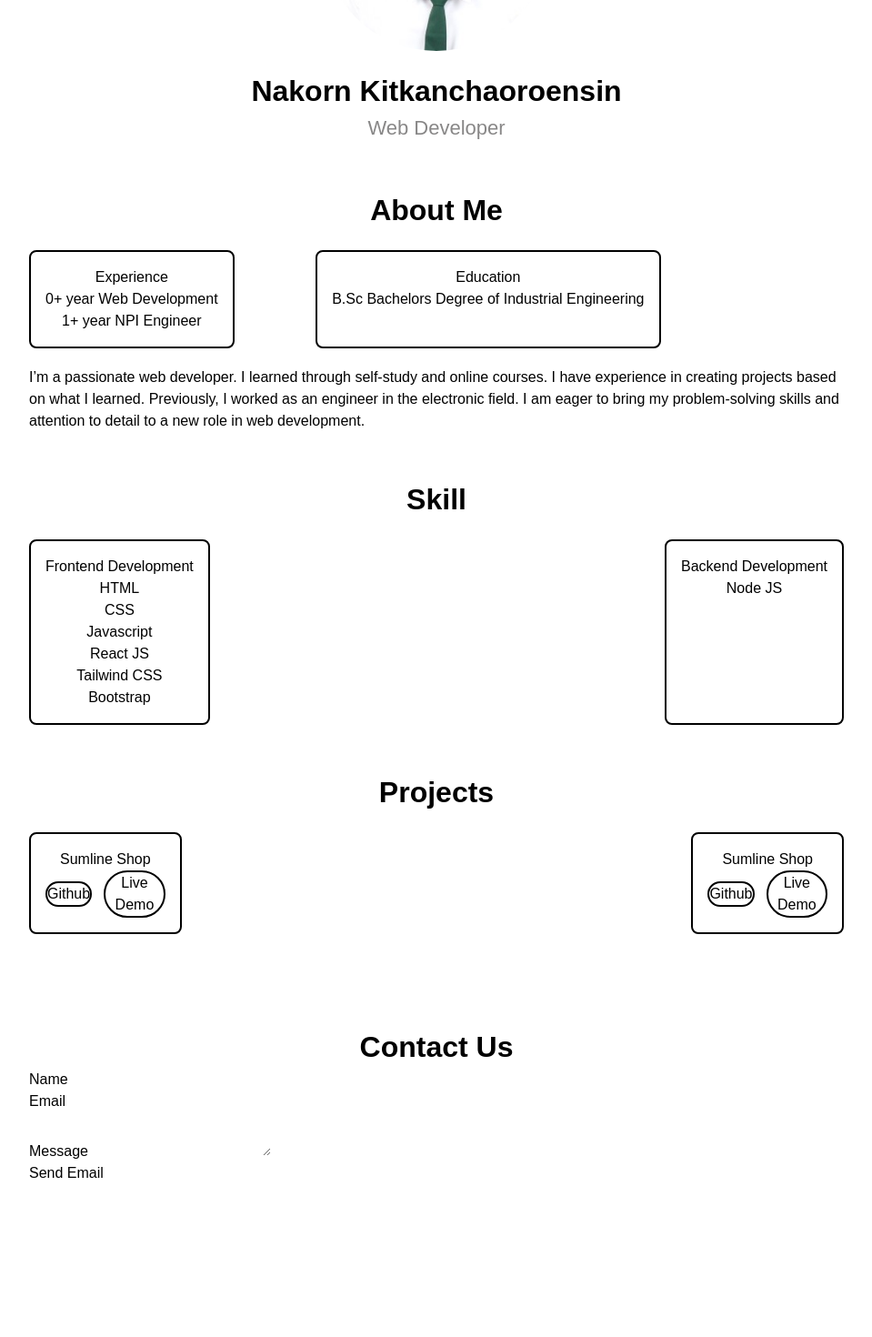
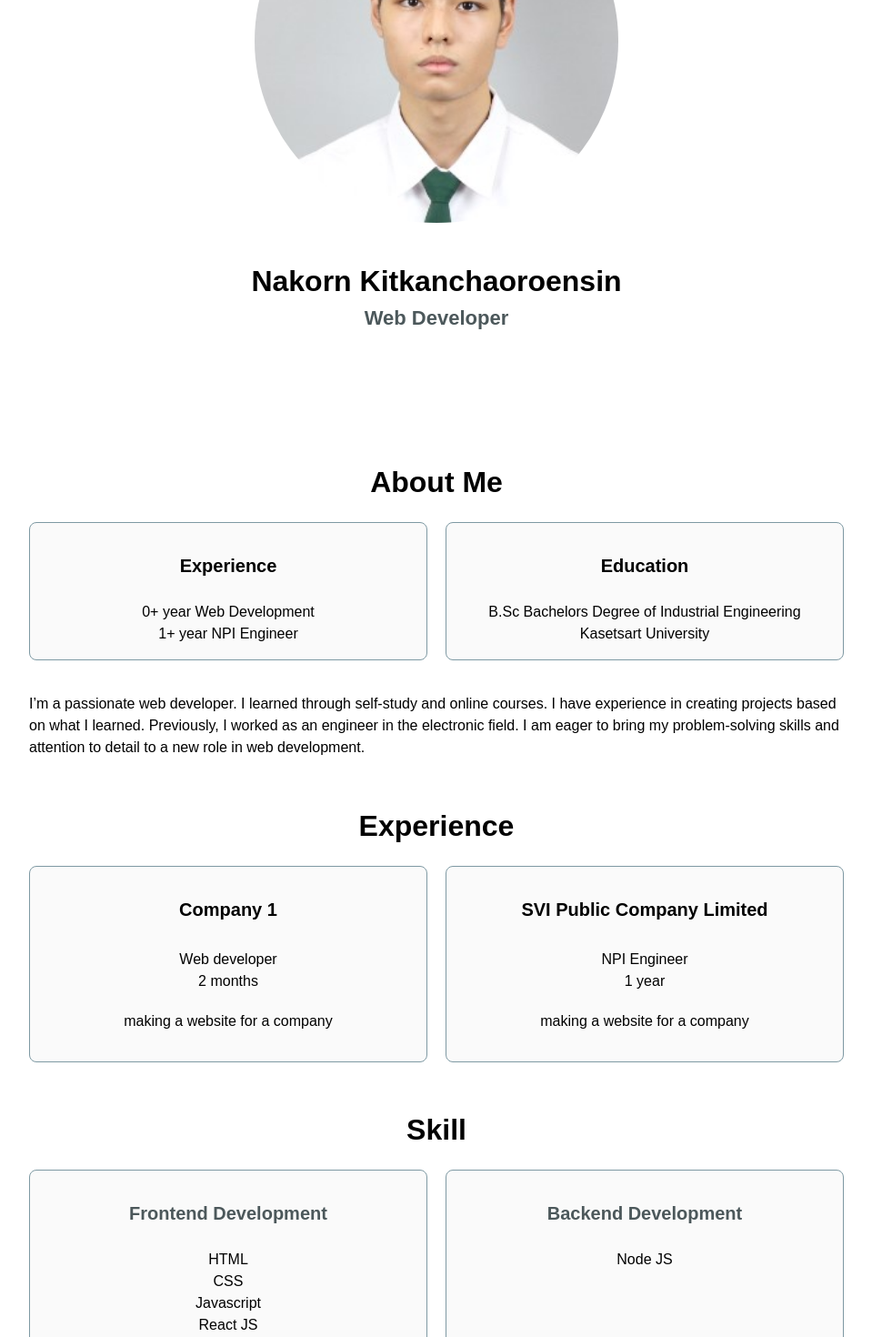
Before and after one commit to NakornKitk/nakorn-portfolio, a Next.js app: page / in a window 1280 px wide. Shown: the part 360-1830 px from the top of the page at 91% size, without its empty margins (160-1119 px from the left). Before the commit the page ends 1712 px from the top, so only its background shows below. Built offline with nearby package versions, Linux system fonts and the light colour scheme.

Commit message:
apply theme

```diff
--- a/app/components/AboutMe.js
+++ b/app/components/AboutMe.js
@@ -5,15 +5,16 @@ function AboutMe() {
         <div className="my-[50px]">
             <h1 className="text-center text-[32px] font-bold">About Me</h1>
 
-            <div className="flex gap-[10%] my-[20px]">
-                <div className="border-2 border-black rounded-lg p-4 text-center">
-                    <p>Experience</p>
+            <div className="flex gap-[20px] my-[20px] w-[100%]">
+                <div className="border border-[#7E99A3] rounded-lg p-4 text-center w-full mb-4 bg-[#FAFAFA] ">
+                    <p className="text-[20px] mb-2 py-4 font-semibold">Experience</p>
                     <p>0+ year Web Development</p>
                     <p>1+ year NPI Engineer</p>
                 </div>
-                <div className="border-2 border-black rounded-lg p-4 text-center">
-                    <p>Education</p>
+                <div className="border border-[#7E99A3] rounded-lg p-4 text-center w-full mb-4 bg-[#FAFAFA]">
+                    <p className="text-[20px] mb-2 py-4 font-semibold">Education</p>
                     <p>B.Sc Bachelors Degree of Industrial Engineering</p>
+                    <p>Kasetsart University</p>
                 </div>
             </div>
 
--- a/app/components/ContactForm.js
+++ b/app/components/ContactForm.js
@@ -42,40 +42,50 @@ export default function ContactForm() {
     };
 
     return (
-        <div className="py-[50px]">
-            <h2 className="text-center text-[32px] font-bold">Contact Us</h2>
-            {status && <p>{status}</p>}
-            <form onSubmit={handleSubmit}>
-                <div>
-                    <label>Name</label>
+        <div className="py-16 bg-[#F4EDD3] px-6 md:px-[20%]">
+            <h2 className="text-center text-3xl md:text-4xl font-bold">Contact Me</h2>
+            {status && <p className="text-center text-green-600">{status}</p>}
+            <form onSubmit={handleSubmit} className="py-6 w-full mx-auto max-w-[600px] space-y-6">
+                <div className="flex flex-col">
+                    <label className="mb-2 text-lg font-semibold">Name</label>
                     <input
                         type="text"
                         name="name"
                         value={formData.name}
                         onChange={handleChange}
                         required
+                        className="border border-gray-400 px-4 py-3 rounded-md text-lg"
                     />
                 </div>
-                <div>
-                    <label>Email</label>
+                <div className="flex flex-col">
+                    <label className="mb-2 text-lg font-semibold">Email</label>
                     <input
                         type="email"
                         name="email"
                         value={formData.email}
                         onChange={handleChange}
                         required
+                        className="border border-gray-400 px-4 py-3 rounded-md text-lg"
                     />
                 </div>
-                <div>
-                    <label>Message</label>
+                <div className="flex flex-col">
+                    <label className="mb-2 text-lg font-semibold">Message</label>
                     <textarea
                         name="message"
                         value={formData.message}
                         onChange={handleChange}
                         required
+                        className="border border-gray-400 px-4 py-3 rounded-md text-lg h-40 resize-none"
                     ></textarea>
                 </div>
-                <button type="submit">Send Email</button>
+                <div className="flex justify-center">
+                    <button
+                        type="submit"
+                        className="mt-4 py-3 w-40 border border-[#4C585B] rounded-full bg-[#4C585B] text-white text-lg hover:bg-[#3A4648] transition duration-300"
+                    >
+                        Send
+                    </button>
+                </div>
             </form>
         </div>
     );
--- /dev/null
+++ b/app/components/Experience.js
@@ -0,0 +1,31 @@
+import React from 'react'
+
+function Experience() {
+  return (
+    <div className="my-[50px]">
+      <h1 className="text-center text-[32px] font-bold">Experience</h1>
+      <div className="flex gap-x-[20px] my-[20px]">
+        <div className="border border-[#7E99A3] bg-[#FAFAFA] rounded-lg p-4 text-center w-full">
+          <h2 className="text-[20px] mb-2 py-4 font-semibold">Company 1</h2>
+          <div className="py-1">
+            <p>Web developer</p>
+            <p>2 months</p>
+          </div>
+          <p className="py-4">making a website for a company</p>
+        </div>
+        <div className="border border-[#7E99A3] bg-[#FAFAFA] rounded-lg p-4 text-center w-full">
+          <h2 className="text-[20px] mb-2 py-4 font-semibold">SVI Public Company Limited</h2>
+          <div className="py-1">
+            <p>NPI Engineer</p>
+            <p>1 year</p>
+          </div>
+          <p className="py-4">making a website for a company</p>
+        </div>
+
+      </div>
+
+    </div>
+  )
+}
+
+export default Experience
--- a/app/components/Header.js
+++ b/app/components/Header.js
@@ -3,9 +3,9 @@ import React from 'react'
 
 function Header() {
   return (
-    <div className="flex justify-between py-[40px]">
-      <p className="text-[24px]">NakornKitk</p>
-      <div className="flex gap-x-[10px] items-center text-[18px]">
+    <div className="flex justify-between py-[20px] px-[15%] text-white bg-[#7E99A3]">
+      <p className="text-[30px]">NakornKitk</p>
+      <div className="flex gap-x-[10px] items-center justify-center text-[18px]">
         <p>About</p>
         <p>Experience</p>
         <p>Projects</p>
--- a/app/components/Projects.js
+++ b/app/components/Projects.js
@@ -1,29 +1,32 @@
 import React from 'react'
+import Image from 'next/image';
 
 function Projects() {
     return (
         <div className="my-[50px]">
             <h1 className="text-center text-[32px] font-bold">Projects</h1>
-            <div className="flex justify-between my-[20px]">
-                <div className="border-2 border-black rounded-lg p-4 text-center">
-                    <h2>Sumline Shop</h2>
+            <div className="flex justify-between my-[20px] gap-x-[20px]">
+                <div className="border border-[#7E99A3] bg-[#FAFAFA] rounded-lg p-4 text-center w-full">
+                    <h2 className="text-[20px] mb-2 py-4 font-semibold">Sumline Shop</h2>
+                    <Image src="/images/project.png" alt="profile" width={700} height={500} className="rounded-lg object-cover mx-[auto] mb-[30px]" />
                     <div className="flex gap-[10%] text-center justify-center items-center">
-                        <div className="border-2 border-black rounded-full">
-                            <p>Github</p>
+                        <div className="border border-[#4C585B] rounded-full w-[100px] bg-[#4C585B]">
+                            <p className="p-[5px] text-white">Github</p>
                         </div>
-                        <div className="border-2 border-black rounded-full">
-                            <p>Live Demo</p>
+                        <div className="border border-[#4C585B] rounded-full w-[100px] bg-[#4C585B]">
+                            <p className="p-[5px] text-white">Live Demo</p>
                         </div>
                     </div>
                 </div>
-                <div className="border-2 border-black rounded-lg p-4 text-center ">
-                    <h2>Sumline Shop</h2>
+                <div className="border border-[#7E99A3] bg-[#FAFAFA] rounded-lg p-4 text-center w-full">
+                    <h2 className="text-[20px] mb-2 py-4 font-semibold">Sumline Shop</h2>
+                    <Image src="/images/project.png" alt="profile" width={700} height={500} className="rounded-lg object-cover mx-[auto] mb-[30px]" />
                     <div className="flex gap-[10%] text-center justify-center items-center">
-                        <div className="border-2 border-black rounded-full">
-                            <p>Github</p>
+                        <div className="border border-[#4C585B] rounded-full w-[100px] bg-[#4C585B]">
+                            <p className="p-[5px] text-white">Github</p>
                         </div>
-                        <div className="border-2 border-black rounded-full">
-                            <p>Live Demo</p>
+                        <div className="border border-[#4C585B] rounded-full w-[100px] bg-[#4C585B]">
+                            <p className="p-[5px] text-white">Live Demo</p>
                         </div>
                     </div>
                 </div>
--- a/app/components/Skill.js
+++ b/app/components/Skill.js
@@ -4,9 +4,9 @@ function Skill() {
   return (
     <div className="my-[50px]">
       <h1 className="text-center text-[32px] font-bold">Skill</h1>
-      <div className="flex justify-between my-[20px]">
-        <div className="border-2 border-black rounded-lg p-4 text-center">
-          <h2>Frontend Development</h2>
+      <div className="flex gap-x-[20px] my-[20px]">
+        <div className="border border-[#7E99A3] bg-[#FAFAFA] rounded-lg p-4 text-center w-full pb-6">
+          <h2 className="text-[20px] mb-2 py-4 font-semibold text-[#4C585B]">Frontend Development</h2>
           <div>
             <p>HTML</p>
             <p></p>
@@ -32,9 +32,9 @@ function Skill() {
             <p></p>
           </div>
         </div>
-        <div className="border-2 border-black rounded-lg p-4 text-center">
-          <h2>Backend Development</h2>
-          <div>
+        <div className="border border-[#7E99A3] bg-[#FAFAFA] rounded-lg p-4 text-center w-full pb-6">
+          <h2 className="text-[20px] mb-2 py-4 font-semibold text-[#4C585B]">Backend Development</h2>
+          <div className="mb-4">
             <p>Node JS</p>
             <p></p>
           </div>
--- a/app/page.js
+++ b/app/page.js
@@ -4,19 +4,28 @@ import AboutMe from "./components/AboutMe";
 import Skill from "./components/Skill";
 import Projects from "./components/Projects";
 import Image from 'next/image';
+import Experience from "./components/Experience";
 
 export default function Home() {
   return (
-    <div className="bg-white text-black min-h-screen px-[15%]">
+    <div className="bg-white text-black min-h-screen">
       <Header />
-      <div className="text-center my-[50px]">
-        <Image src="/images/profile.png" alt="profile" width={500} height={500} className="w-[250px] h-[250px] rounded-full object-cover mx-[auto] mb-[20px]" />
-        <h1 className="text-[32px] font-bold">Nakorn Kitkanchaoroensin</h1>
-        <h2 className="text-[22px]  text-[#888787]">Web Developer</h2>
+      <div className="px-[15%]">
+        <div className="text-center mt-[120px] mb-[100px]">
+          <div className="rounded-full object-cover mx-[auto] overflow-hidden w-[400px] h-[400px]">
+            <Image src="/images/profile.png" alt="profile" width={400} height={400} />
+          </div>
+          <div className="py-[40px]">
+            <h1 className="text-[32px] font-bold text-black">Nakorn Kitkanchaoroensin</h1>
+            <h2 className="text-[22px]  text-[#4C585B] font-semibold">Web Developer</h2>
+          </div>
+        </div>
+        <AboutMe />
+        <Experience />
+        <Skill />
+        <Projects />
       </div>
-      <AboutMe />
-      <Skill />
-      <Projects />
+      <svg xmlns="http://www.w3.org/2000/svg" viewBox="0 100 1240 70"><path fill="#F4EDD3" fill-opacity="1" d="M0,128L80,133.3C160,139,320,149,480,154.7C640,160,800,160,960,144C1120,128,1280,96,1360,80L1440,64L1440,320L1360,320C1280,320,1120,320,960,320C800,320,640,320,480,320C320,320,160,320,80,320L0,320Z"></path></svg>
       <ContactForm />
     </div>
   );
```
Also changed, not shown: public/images/project.png (added).
